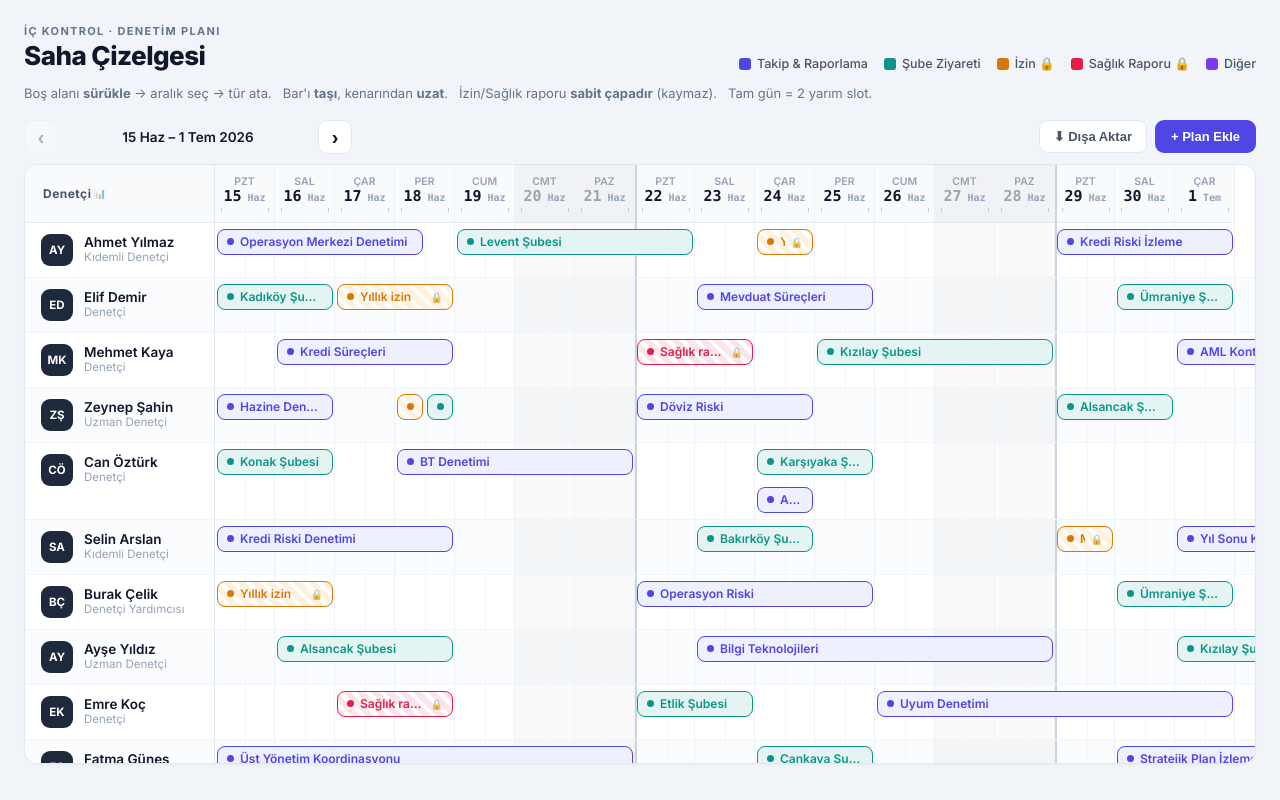
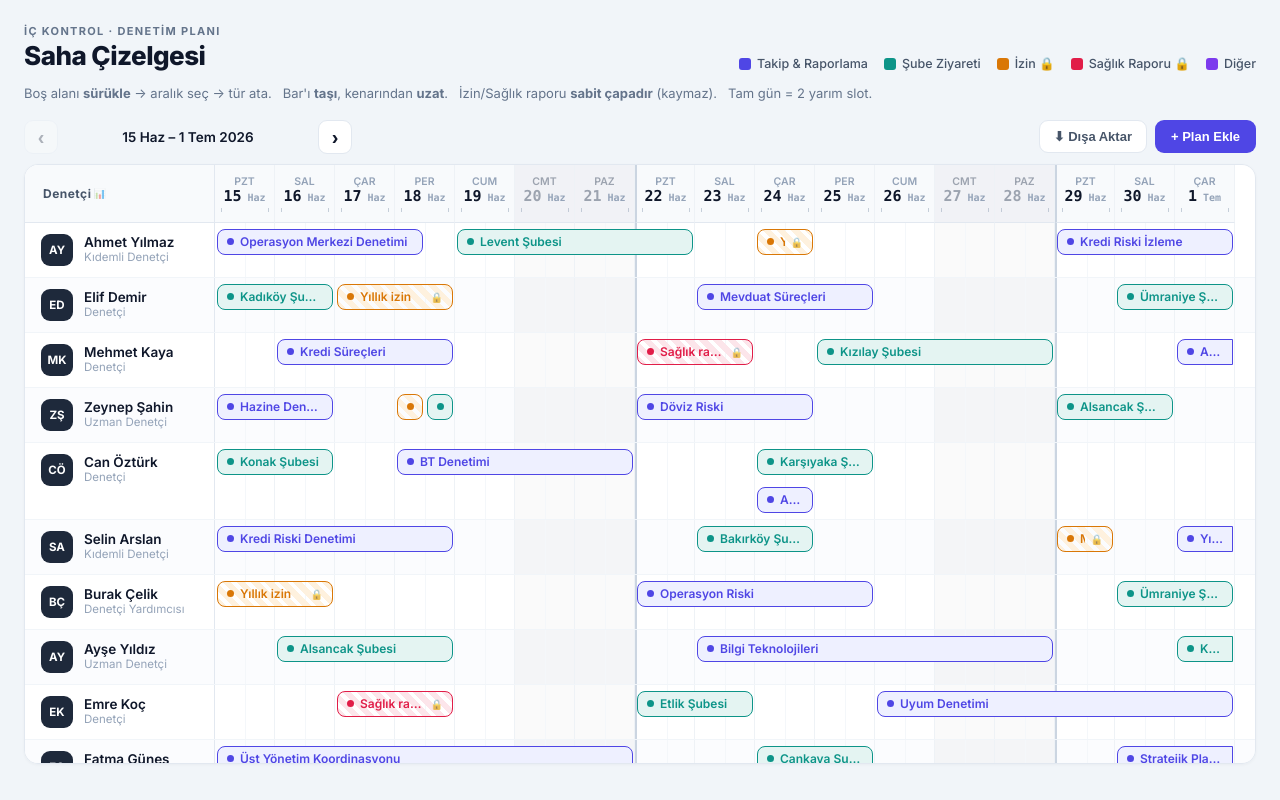
Before and after one commit to gurcangul/timeline-planner, a React (Vite) app: page / in a window 1280 px wide. Built offline with nearby package versions, Linux system fonts and the light colour scheme; no server answers.

Commit message:
feat: improve segment bar rendering with clamping and overflow handling

```diff
--- a/src/components/PlannerGrid/EmployeeRow.tsx
+++ b/src/components/PlannerGrid/EmployeeRow.tsx
@@ -52,8 +52,7 @@ export function EmployeeRow({
   const totalLanes = maxLane + 1;
   const rowHeight = totalLanes * ROW_H;
 
-  const toVisualLeft = (slot: number) =>
-    (slot - viewStartSlot) * SLOT_W + 2;
+  const trackWidth = visibleSlots * SLOT_W;
 
   return (
     <div
@@ -81,9 +80,10 @@ export function EmployeeRow({
       <div
         style={{
           position: "relative",
-          width: visibleSlots * SLOT_W,
+          width: trackWidth,
           minHeight: rowHeight,
           touchAction: "none",
+          overflow: "hidden", // wide bars / preview must never overflow the viewport
         }}
         onPointerDown={onTrackPointerDown}
       >
@@ -140,15 +140,25 @@ export function EmployeeRow({
           />
         )}
 
-        {/* Segment bars */}
+        {/* Segment bars — geometry clamped to the visible window so a bar that
+            extends past the edge never overflows / creates horizontal scroll. */}
         {visibleSegs.map((seg) => {
           const lane = laneMap.get(seg.id) ?? 0;
+          const clipStart = seg.startSlot < viewStartSlot;
+          const clipEnd = seg.endSlot > viewEndSlot;
+          const clampedStart = Math.max(seg.startSlot, viewStartSlot);
+          const clampedEnd = Math.min(seg.endSlot, viewEndSlot);
+          const visualLeft = (clampedStart - viewStartSlot) * SLOT_W + 2;
+          const visualWidth = (clampedEnd - clampedStart) * SLOT_W - 4;
           return (
             <SegmentBar
               key={seg.id}
               seg={seg}
               lane={lane}
-              visualLeft={toVisualLeft(seg.startSlot)}
+              visualLeft={visualLeft}
+              visualWidth={visualWidth}
+              clipStart={clipStart}
+              clipEnd={clipEnd}
               onPointerDown={(e) => onSegmentPointerDown(e, seg)}
               onResizeLeft={(e) => onResizeLeft(e, seg)}
               onResizeRight={(e) => onResizeRight(e, seg)}
--- a/src/components/PlannerGrid/SegmentBar.tsx
+++ b/src/components/PlannerGrid/SegmentBar.tsx
@@ -6,6 +6,11 @@ interface Props {
   seg: Assignment;
   lane: number;
   visualLeft: number;
+  /** Width already clamped to the visible window by EmployeeRow. */
+  visualWidth: number;
+  /** True when the bar is cut off at the start/end by the window edge. */
+  clipStart?: boolean;
+  clipEnd?: boolean;
   onPointerDown: (e: React.PointerEvent) => void;
   onResizeLeft: (e: React.PointerEvent) => void;
   onResizeRight: (e: React.PointerEvent) => void;
@@ -19,6 +24,9 @@ export function SegmentBar({
   seg,
   lane,
   visualLeft,
+  visualWidth,
+  clipStart = false,
+  clipEnd = false,
   onPointerDown,
   onResizeLeft,
   onResizeRight,
@@ -30,7 +38,7 @@ export function SegmentBar({
   if (!type) return null;
 
   const pinned = type.pinned;
-  const width = (seg.endSlot - seg.startSlot) * SLOT_W - 4;
+  const width = Math.max(SLOT_W - 4, visualWidth);
   const top = lane * LANE_H + 6;
 
   return (
@@ -48,7 +56,11 @@ export function SegmentBar({
         width,
         height: ROW_H - 12,
         border: `1.5px solid ${type.color}`,
-        borderRadius: 8,
+        // Flatten the corner that is cut off by the window edge.
+        borderTopLeftRadius: clipStart ? 0 : 8,
+        borderBottomLeftRadius: clipStart ? 0 : 8,
+        borderTopRightRadius: clipEnd ? 0 : 8,
+        borderBottomRightRadius: clipEnd ? 0 : 8,
         background: pinned
           ? `repeating-linear-gradient(45deg, ${type.softColor}, ${type.softColor} 6px, #fff0 6px, #fff0 10px)`
           : type.softColor,
@@ -62,7 +74,7 @@ export function SegmentBar({
         // No overflow:hidden here — delete button must not be clipped
       }}
     >
-      {!pinned && (
+      {!pinned && !clipStart && (
         <span className="seg__handle" onPointerDown={onResizeLeft} style={handleStyle("left")} />
       )}
 
@@ -94,7 +106,7 @@ export function SegmentBar({
         )}
       </span>
 
-      {!pinned && (
+      {!pinned && !clipEnd && (
         <span className="seg__handle" onPointerDown={onResizeRight} style={handleStyle("right")} />
       )}
 
--- a/src/components/PlannerGrid/index.tsx
+++ b/src/components/PlannerGrid/index.tsx
@@ -1,4 +1,4 @@
-import { useRef, useMemo, useState, useEffect, useCallback } from "react";
+import { useRef, useMemo, useState, useEffect, useLayoutEffect, useCallback } from "react";
 import { EMPLOYEES, LEFT_W, SLOT_W, DAY_W, DAYS_PER_WEEK, SLOTS_PER_WEEK, SLOTS_PER_DAY } from "@/constants";
 import { buildWorkingDays, TR_MONTH_NAMES } from "@/utils/date";
 import { useAssignments } from "@/hooks/useAssignments";
@@ -18,24 +18,32 @@ export function PlannerGrid() {
   const scrollRef = useRef<HTMLDivElement>(null);
   const [weekOffset, setWeekOffset] = useState(0);
 
-  // Measure scroll container width → compute how many full weeks fit
-  const [containerWidth, setContainerWidth] = useState<number>(
-    typeof window !== "undefined" ? window.innerWidth : 1200
-  );
+  // Measure the ACTUAL scroll-container width (clientWidth excludes the vertical
+  // scrollbar). Seed with 0 → first paint renders MIN days, corrected before the
+  // browser paints by useLayoutEffect, so the grid never overflows horizontally.
+  const [containerWidth, setContainerWidth] = useState(0);
 
-  useEffect(() => {
+  useLayoutEffect(() => {
     const el = scrollRef.current;
     if (!el) return;
     const measure = () => setContainerWidth(el.clientWidth);
     measure();
     const ro = new ResizeObserver(measure);
     ro.observe(el);
-    return () => ro.disconnect();
+    window.addEventListener("resize", measure);
+    return () => {
+      ro.disconnect();
+      window.removeEventListener("resize", measure);
+    };
   }, []);
 
-  // Fill the available width with as many whole DAYS as fit (not just whole weeks).
+  // Fill the available width with as many whole DAYS as fit. The safety margin
+  // keeps content strictly narrower than the container so `minWidth:100%` on the
+  // inner wrapper governs the width and no horizontal scrollbar can appear.
+  const SCROLLBAR_SAFETY = 4;
   const visibleDayCount = useMemo(() => {
-    const available = containerWidth - LEFT_W;
+    if (containerWidth <= 0) return MIN_VISIBLE_DAYS;
+    const available = containerWidth - LEFT_W - SCROLLBAR_SAFETY;
     return Math.max(MIN_VISIBLE_DAYS, Math.floor(available / DAY_W));
   }, [containerWidth]);
 
@@ -58,6 +66,13 @@ export function PlannerGrid() {
   const viewStartSlot = weekOffset * SLOTS_PER_WEEK;
   const visibleSlots  = visibleDayCount * SLOTS_PER_DAY;
   const totalSlots    = MAX_WEEKS * SLOTS_PER_WEEK;
+
+  // Navigation is re-slice based (not native horizontal scroll). Keep the
+  // container pinned to the left so a stray scroll offset never leaves the
+  // view stuck in empty space after paging.
+  useEffect(() => {
+    if (scrollRef.current) scrollRef.current.scrollLeft = 0;
+  }, [weekOffset, visibleDayCount]);
 
   const maxWeekOffset = Math.max(
     0,
```
